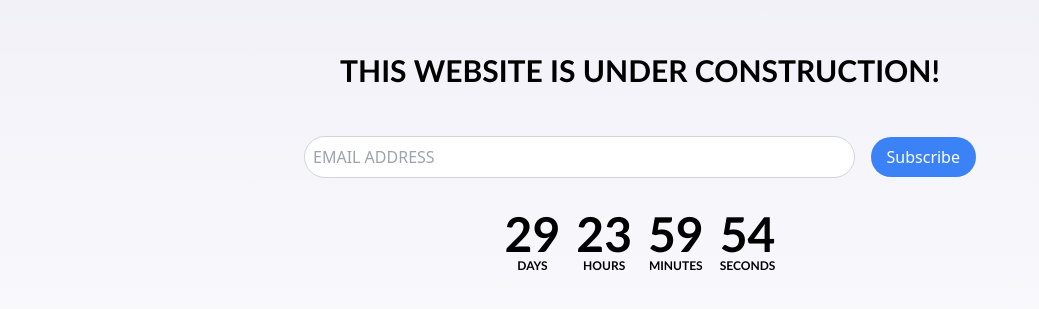
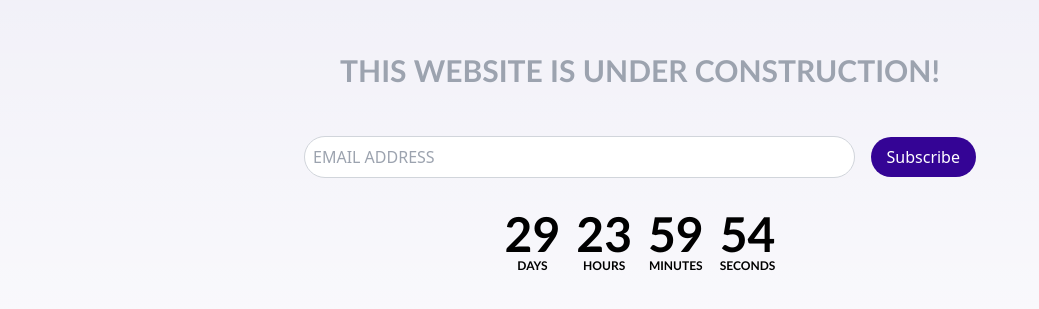
Before and after one commit to zieeco/coming-soon-page, a Next.js app: page / in a window 1280 px wide. Shown: the part 221-530 px from the top of the page, without its empty margins (0-1039 px from the left). Built offline with nearby package versions, Linux system fonts and the light colour scheme.

Commit message:
refactor(component): update MainContent to better handle error

```diff
--- a/src/components/MainContent.tsx
+++ b/src/components/MainContent.tsx
@@ -3,14 +3,15 @@
 
 import { useState, useEffect } from 'react';
 import CountdownTimer from './CountdownTimer';
-import axios from 'axios';
+import axios, { AxiosError } from 'axios';
 
 const MainContent: React.FC = () => {
   const [email, setEmail] = useState('');
   const [isSubscribed, setIsSubscribed] = useState(false);
   const [initialTargetDate, setInitialTargetDate] = useState<Date | null>(null);
   const [subscriptionMessage, setSubscriptionMessage] = useState<string | null>(null);
-  const [fetchError, setFetchError] = useState<string | null>(null)
+  const [fetchError, setFetchError] = useState<string | null>(null);
+  const [isLoading, setIsLoading] = useState(false);
 
   useEffect(() => {
     const fetchTargetDate = async () => {
@@ -19,7 +20,7 @@ const MainContent: React.FC = () => {
         const newTargetDate = new Date(response.data.targetDate);
         setInitialTargetDate(newTargetDate);
       } catch (error) {
-        setFetchError('Error fetching target date. Please, try again!')
+        setFetchError('Error fetching target date. Please, try again!');
         throw error;
       }
     };
@@ -29,6 +30,8 @@ const MainContent: React.FC = () => {
 
   const handleSubscribe = async (event: React.FormEvent<HTMLFormElement>) => {
     event.preventDefault();
+    setIsLoading(true);
+
     try {
       const response = await axios.post('/api/subscribe', { email });
       if (response.status === 200) {
@@ -39,14 +42,27 @@ const MainContent: React.FC = () => {
           setIsSubscribed(false);
           setSubscriptionMessage(null);
           setEmail('');
-        }, 2000)
+        }, 2000);
+
       } else {
         setIsSubscribed(false);
         setSubscriptionMessage('Subscription failed');
+
+        setTimeout(() => {
+          setSubscriptionMessage(null);
+        }, 2000)
       }
     } catch (error) {
-      setSubscriptionMessage('Subscription failed. Please try again.');
-      throw error;
+      if (error instanceof AxiosError) {
+        setSubscriptionMessage(error.response?.data?.error);
+
+        setTimeout(() => {
+          setSubscriptionMessage(null);
+          setEmail('');
+        }, 4000);
+      }
+    } finally {
+      setIsLoading(false);
     }
   };
 
@@ -54,17 +70,17 @@ const MainContent: React.FC = () => {
     <div className="w-full flex flex-col h-screen text-center p-8 bbb justify-center items-center">
       <div className="one w-full flex-col mborder items-center mx-auto  md:max-w-2xl">
         <div className="countdown-container mb-12">
-          <h1 className="all-font font-bold uppercase md:text-3xl">This website is under construction!</h1>
+          <h1 className="all-font font-bold uppercase text-gray-400 md:text-3xl">This website is under construction!</h1>
           {/* <h4 className="all-font uppercase">We will be live in:</h4> */}
         </div>
 
-        {fetchError && <p className="text-red-500">{fetchError}</p> }
+        {fetchError && <p className="text-red-500">{fetchError}</p>}
 
         {subscriptionMessage && (
-          <p className={`text ${isSubscribed ? 'text-green-500' : 'tex-red-500'}`}>{subscriptionMessage}</p>
+          <p className={`text ${isSubscribed ? 'text-green-500' : 'text-red-500'}`}>{subscriptionMessage}</p>
         )}
 
-        {!isSubscribed &&  (
+        {!isSubscribed && (
           <form className="form-container" onSubmit={handleSubscribe}>
             {/* <p className="all-font uppercase">Enter your email address to receive updates</p> */}
             <p className="flex flex-col justify-center items-center sm:flex-row gap-4">
@@ -79,10 +95,18 @@ const MainContent: React.FC = () => {
                 placeholder="EMAIL ADDRESS"
               />
               <button type="submit"
-                className="bg-blue-500 text-white px-4 py-2 hover:bg-blue-600 br
+                className="bg-[rgb(52,4,149)] text-white px-4 py-2 hover:bg-[rgb(82,9,237)] br
                 mx-auto sm:mx-0"
-                disabled={isSubscribed}>
-                Subscribe
+                disabled={isSubscribed || isLoading}>
+                {isLoading ? (
+                  <div className="flex gap-x-1">
+                    Subscribing
+                    <div className="w-5 h-5 rounded-full animate-spin
+                    border-4 border-solid border-white-500 border-t-transparent"></div>
+                  </div>
+                ) : (
+                  'Subscribe'
+                )}
               </button>
             </p>
           </form>
@@ -91,7 +115,7 @@ const MainContent: React.FC = () => {
         {initialTargetDate ? (
           <CountdownTimer initialTargetDate={initialTargetDate} />
         ) : (
-        <p className="w-12 h-12 my-5 rounded-full animate-spin mx-auto border-4 border-solid border-gray-500 border-t-transparent"></p>
+          <p className="w-12 h-12 my-5 rounded-full animate-spin mx-auto border-4 border-solid border-gray-500 border-t-transparent"></p>
         )}
       </div>
     </div>
```
